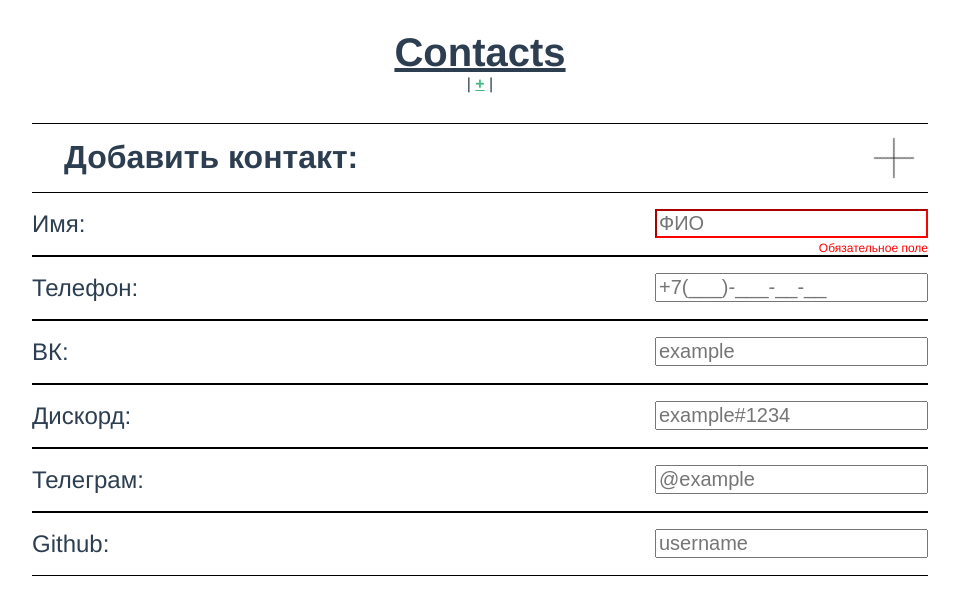
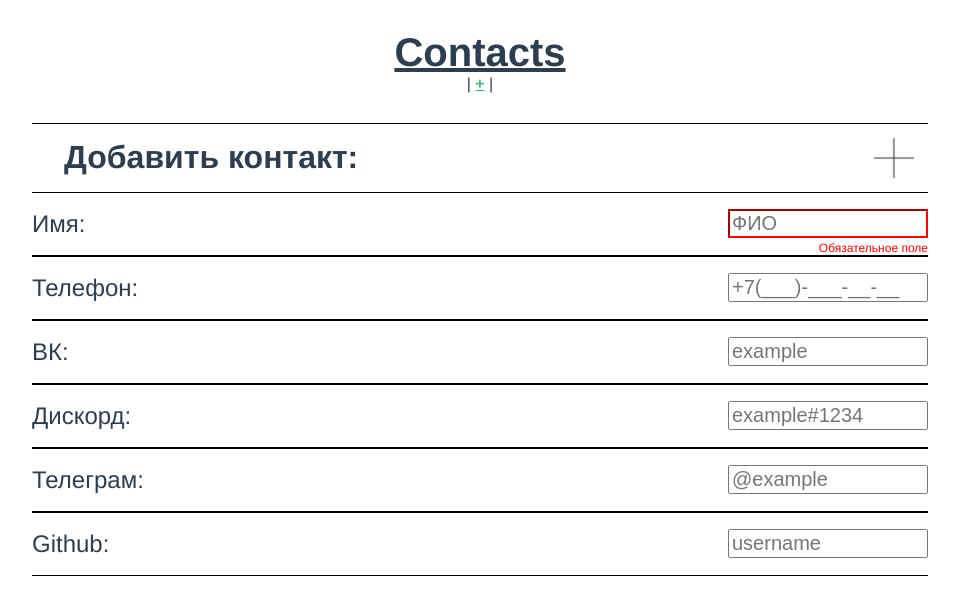
Before and after one commit to OlegKlochkov/contacts-vue, a Vue app: page /#/add in a window 1280 px wide. Shown: the top 596 px of the page, without its empty margins (160-1119 px from the left). Built offline with nearby package versions, Linux system fonts and the light colour scheme.

Commit message:
moved global styles to App.vue

```diff
--- a/src/App.vue
+++ b/src/App.vue
@@ -54,4 +54,19 @@ nav a {
 nav a.router-link-exact-active {
   color: #42b983;
 }
+
+.InputComponent p {
+  font-size: 24px;
+}
+
+.InputComponent input {
+  font-size: 20px;
+  width: 30%;
+  max-width: 200px;
+  min-width: 150px;
+}
+
+.InvalidInput input {
+  border-color: red;
+}
 </style>
--- a/src/views/AddContact.vue
+++ b/src/views/AddContact.vue
@@ -148,17 +148,3 @@ export default {
   font-size: 12px;
 }
 </style>
-
-<style>
-.InputComponent p{
-  font-size: 24px;
-}
-
-.InputComponent input{
-  font-size: 20px;
-}
-
-.InvalidInput input{
-  border-color: red;
-}
-</style>
--- a/src/views/EditContact.vue
+++ b/src/views/EditContact.vue
@@ -145,17 +145,3 @@ export default {
   font-size: 12px;
 }
 </style>
-
-<style>
-.InputComponent p {
-  font-size: 24px;
-}
-
-.InputComponent input {
-  font-size: 20px;
-}
-
-.InvalidInput input {
-  border-color: red;
-}
-</style>
```
